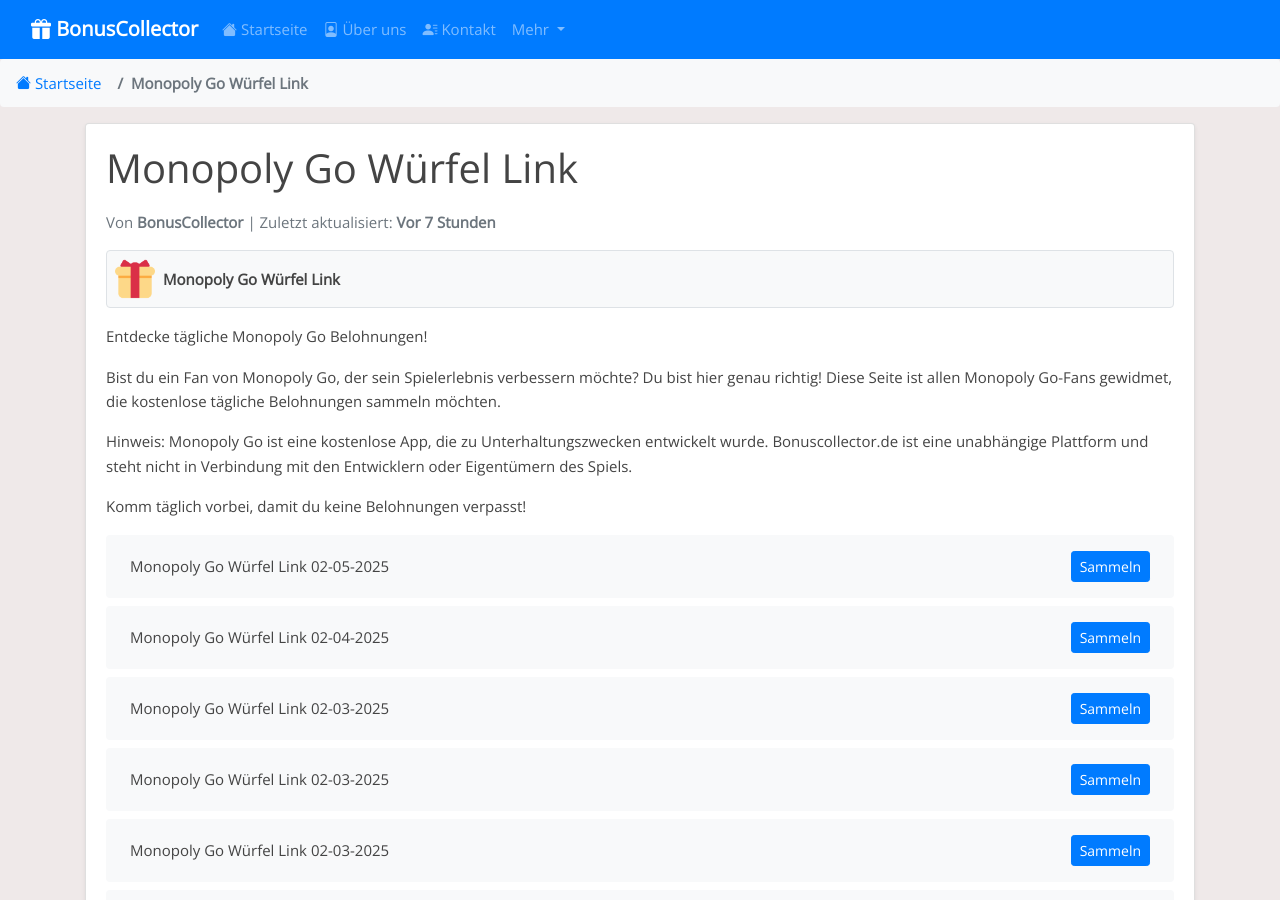
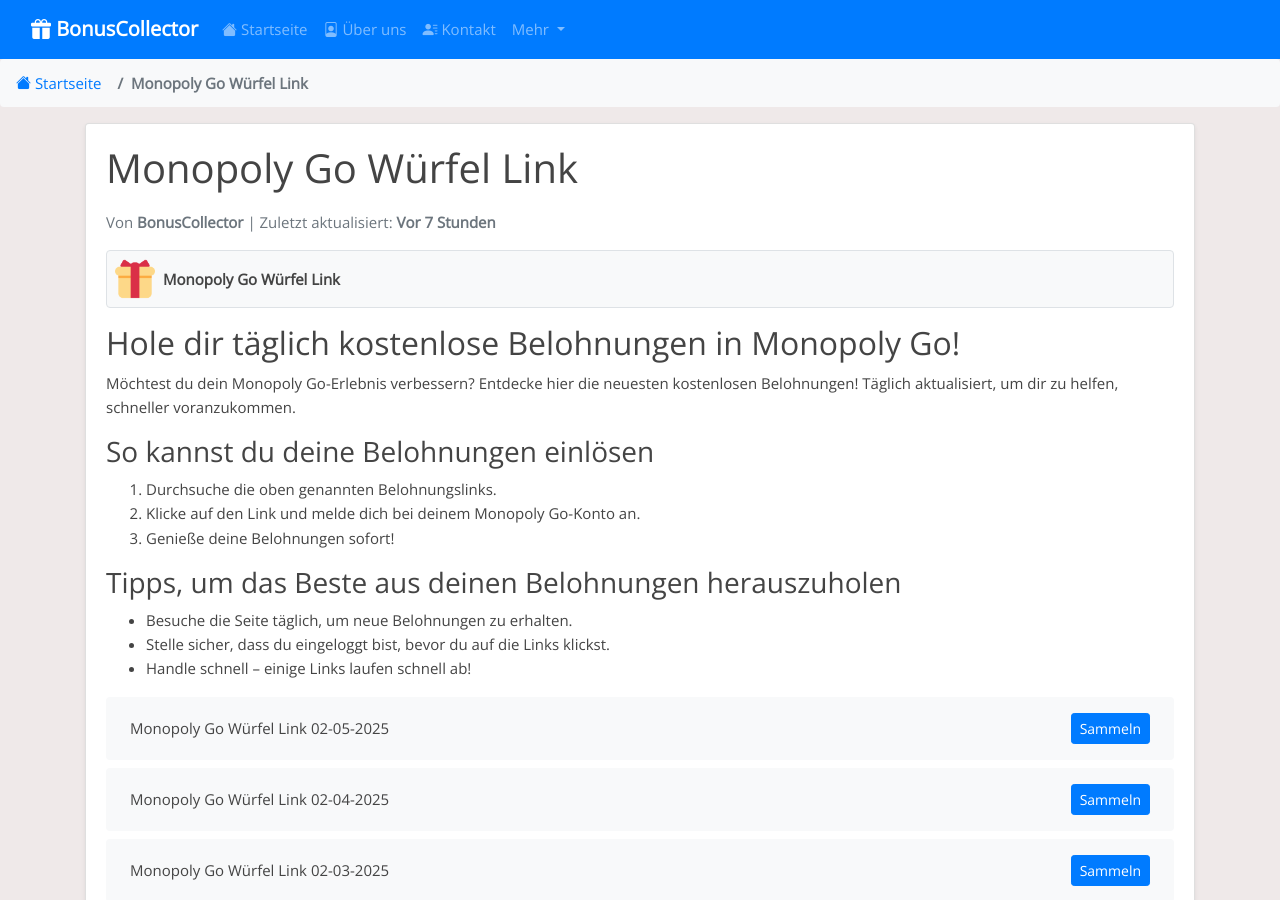
Before and after one commit to Prollad99/bs-de, a Jekyll site: the page built from _posts/2025-01-18-monopoly-go.md, in a window 1280 px wide and 900 px high. Built offline with Jekyll 4.4.1, drawn with Linux system fonts in a browser that asks for light colours; some of the changed text lies outside the part shown.

Commit message:
Aktualisiere monopoly-go-Belohnungslinks, Inhalte und Änderungsdatum

```diff
--- a/_includes/monopoly-go_footer.html
+++ b/_includes/monopoly-go_footer.html
@@ -1,22 +1,7 @@
-### So beanspruchst du deine Monopoly Go Belohnungen
+<h3>Warum du unsere Monopoly Go-Updates folgen solltest</h3>
 
+<p>Wir bieten täglich die neuesten Belohnungslinks aus offiziellen Monopoly Go-Aktionen. So bleibst du immer auf dem neuesten Stand. Speichere diese Seite für schnellen Zugriff.</p>
 
-1. Durchsuche die obigen Belohnungslinks und wähle die aus, die du beanspruchen möchtest.
+<h4>Hinweis:</h4>
 
-2. Klicke auf einen Link, um zur Monopoly Go-App oder -Website weitergeleitet zu werden.
-
-3. Melde dich an deinem Konto an, falls du dazu aufgefordert wirst.
-
-4. Deine Belohnung (kostenlose Spins, Münzen, Chips oder Boni) wird deinem Konto hinzugefügt.
-
-
-**Tipps zum Beanspruchen von Belohnungen:**
-
-- Stelle sicher, dass du in deinem Monopoly Go-Konto angemeldet bist, bevor du auf die Links klickst.
-
-- Die meisten Links können nur einmal beansprucht werden. Schaue also täglich für neue vorbei.
-
-- Wenn ein Link nicht funktioniert, ist er möglicherweise abgelaufen. Beanspruche deine Belohnungen so schnell wie möglich.
-
-
-Viel Spaß beim Sammeln deiner Belohnungen und beim Spielen von Monopoly Go!
+<p>Diese Seite ist nicht mit den offiziellen Entwicklern von Monopoly Go verbunden. Alle Belohnungen stammen aus öffentlichen Quellen.</p>
--- a/_includes/monopoly-go_post.html
+++ b/_includes/monopoly-go_post.html
@@ -1,10 +1,27 @@
-Entdecke tägliche Monopoly Go Belohnungen!
+<h2>Hole dir täglich kostenlose Belohnungen in Monopoly Go!</h2>
 
+<p>Möchtest du dein Monopoly Go-Erlebnis verbessern? Entdecke hier die neuesten kostenlosen Belohnungen! Täglich aktualisiert, um dir zu helfen, schneller voranzukommen.</p>
 
-Bist du ein Fan von Monopoly Go, der sein Spielerlebnis verbessern möchte? Du bist hier genau richtig! Diese Seite ist allen Monopoly Go-Fans gewidmet, die kostenlose tägliche Belohnungen sammeln möchten.
+<h3>So kannst du deine Belohnungen einlösen</h3>
 
+<ol>
 
-Hinweis: Monopoly Go ist eine kostenlose App, die zu Unterhaltungszwecken entwickelt wurde. Bonuscollector.de ist eine unabhängige Plattform und steht nicht in Verbindung mit den Entwicklern oder Eigentümern des Spiels.
+  <li>Durchsuche die oben genannten Belohnungslinks.</li>
 
+  <li>Klicke auf den Link und melde dich bei deinem Monopoly Go-Konto an.</li>
 
-Komm täglich vorbei, damit du keine Belohnungen verpasst!
+  <li>Genieße deine Belohnungen sofort!</li>
+
+</ol>
+
+<h3>Tipps, um das Beste aus deinen Belohnungen herauszuholen</h3>
+
+<ul>
+
+  <li>Besuche die Seite täglich, um neue Belohnungen zu erhalten.</li>
+
+  <li>Stelle sicher, dass du eingeloggt bist, bevor du auf die Links klickst.</li>
+
+  <li>Handle schnell – einige Links laufen schnell ab!</li>
+
+</ul>
```
